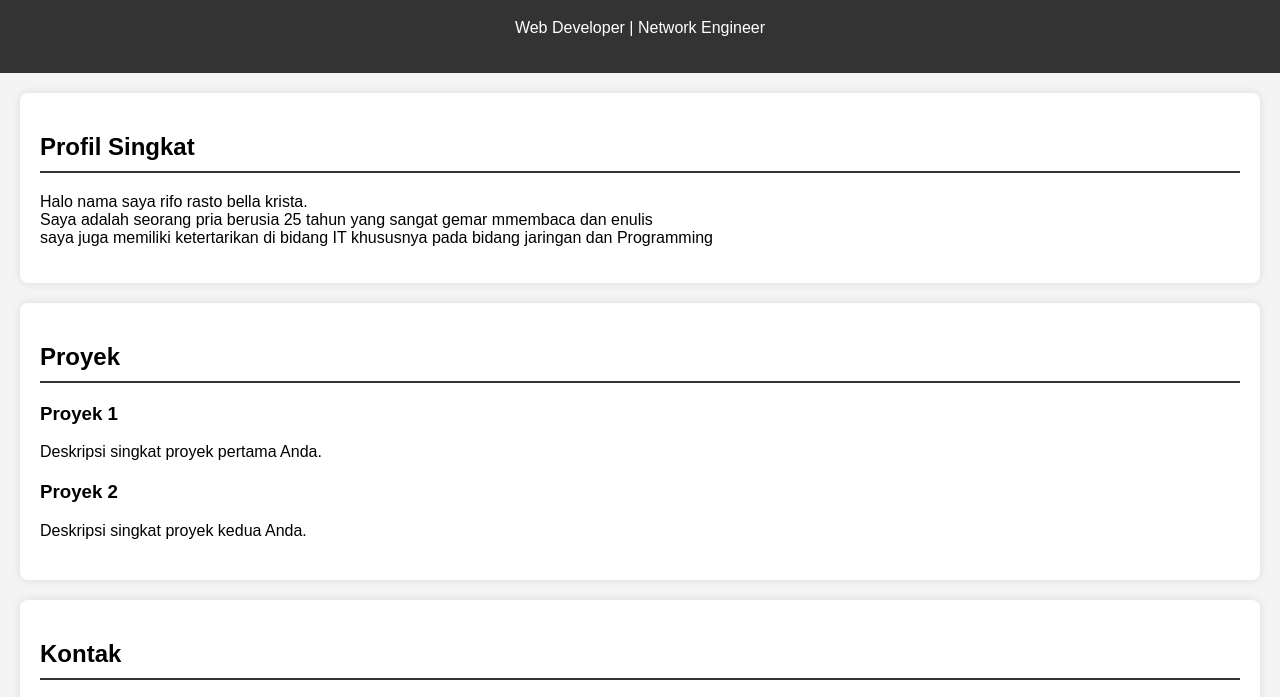
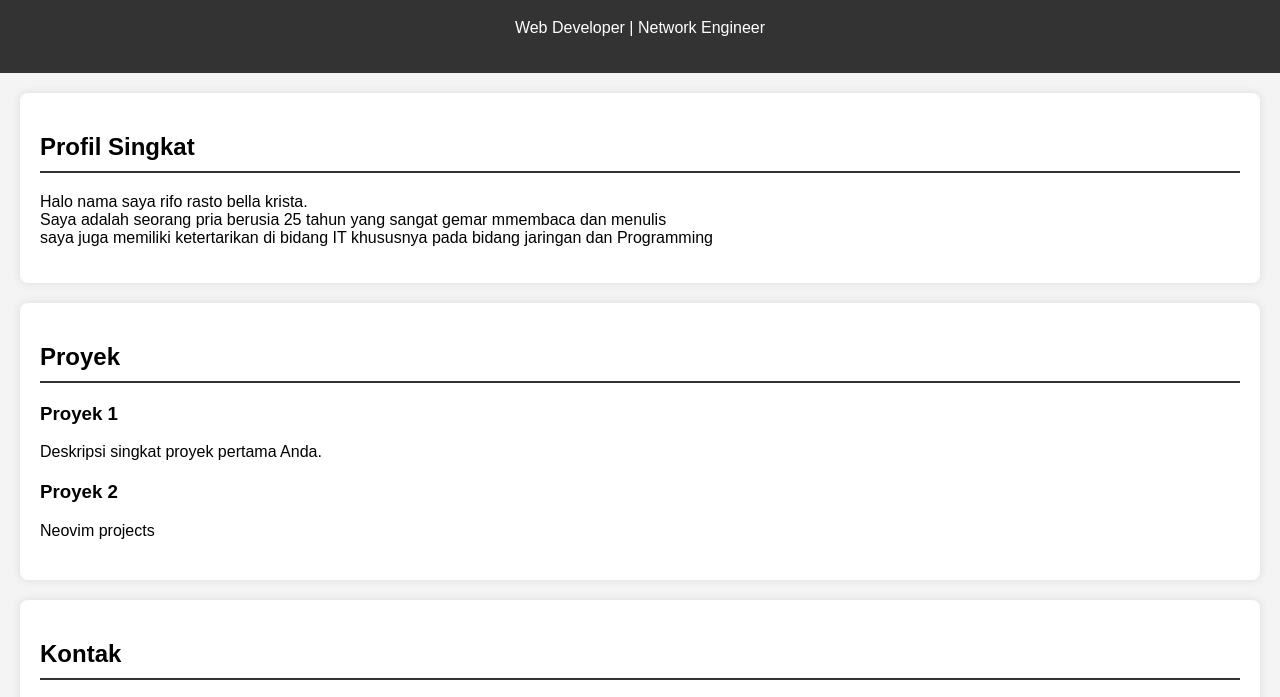
Before and after one commit to riffo-rasto/riffo-rasto.github.io, a plain HTML site: page index.html in a window 1280 px wide. Shown: the part 81-778 px from the top of the page. Drawn offline with Linux system fonts and the light colour scheme.

Commit message:
sedikit perubahan

```diff
--- a/index.html
+++ b/index.html
@@ -1,23 +1,28 @@
-<!DOCTYPE html>
+<!doctype html>
 <html lang="en">
   <head>
-    <meta charset="UTF-8">
-    <meta name="viewport" content="width=device-width, initial-scale=1.0">
+    <meta charset="UTF-8" />
+    <meta name="viewport" content="width=device-width, initial-scale=1.0" />
     <title>Portofolio</title>
-    <link rel="stylesheet" href="css/style.css">
+    <link rel="stylesheet" href="css/style.css" />
   </head>
   <body>
     <header>
-
       <h1>Rifo Rasto Bella Krista</h1>
       <p>Web Developer | Network Engineer</p>
     </header>
 
     <section id="about">
       <h2>Profil Singkat</h2>
-        <p>Halo nama saya rifo rasto bella krista.<br>
-            Saya adalah seorang pria berusia 25 tahun yang sangat gemar mmembaca dan enulis<br>
-            saya juga memiliki ketertarikan di bidang IT khususnya pada bidang jaringan dan Programming<p>
+      <p>
+        Halo nama saya rifo rasto bella krista.<br />
+        Saya adalah seorang pria berusia 25 tahun yang sangat gemar mmembaca dan
+        menulis<br />
+        saya juga memiliki ketertarikan di bidang IT khususnya pada bidang
+        jaringan dan Programming
+      </p>
+
+      <p></p>
     </section>
 
     <section id="projects">
@@ -28,14 +33,17 @@
       </div>
       <div class="project">
         <h3>Proyek 2</h3>
-            <p>Deskripsi singkat proyek kedua Anda.</p>
+        <p>Neovim projects</p>
       </div>
       <!-- Tambahkan lebih banyak proyek sesuai kebutuhan -->
     </section>
 
     <section id="contact">
       <h2>Kontak</h2>
-        <p>Email: <a href="mailto:rifforasto24@gmail.com">rifforasto24@gmail.com</a></p>
+      <p>
+        Email:
+        <a href="mailto:rifforasto24@gmail.com">rifforasto24@gmail.com</a>
+      </p>
       <!-- Tambahkan informasi kontak lainnya jika diperlukan -->
     </section>
 
@@ -63,6 +71,5 @@
     </section>
 
     <script src="js/script.js"></script>
-
   </body>
 </html>
```
Also changed, not shown: js/script.js (line endings or trailing spaces). Lines whose indentation alone changed are shown as unchanged.
